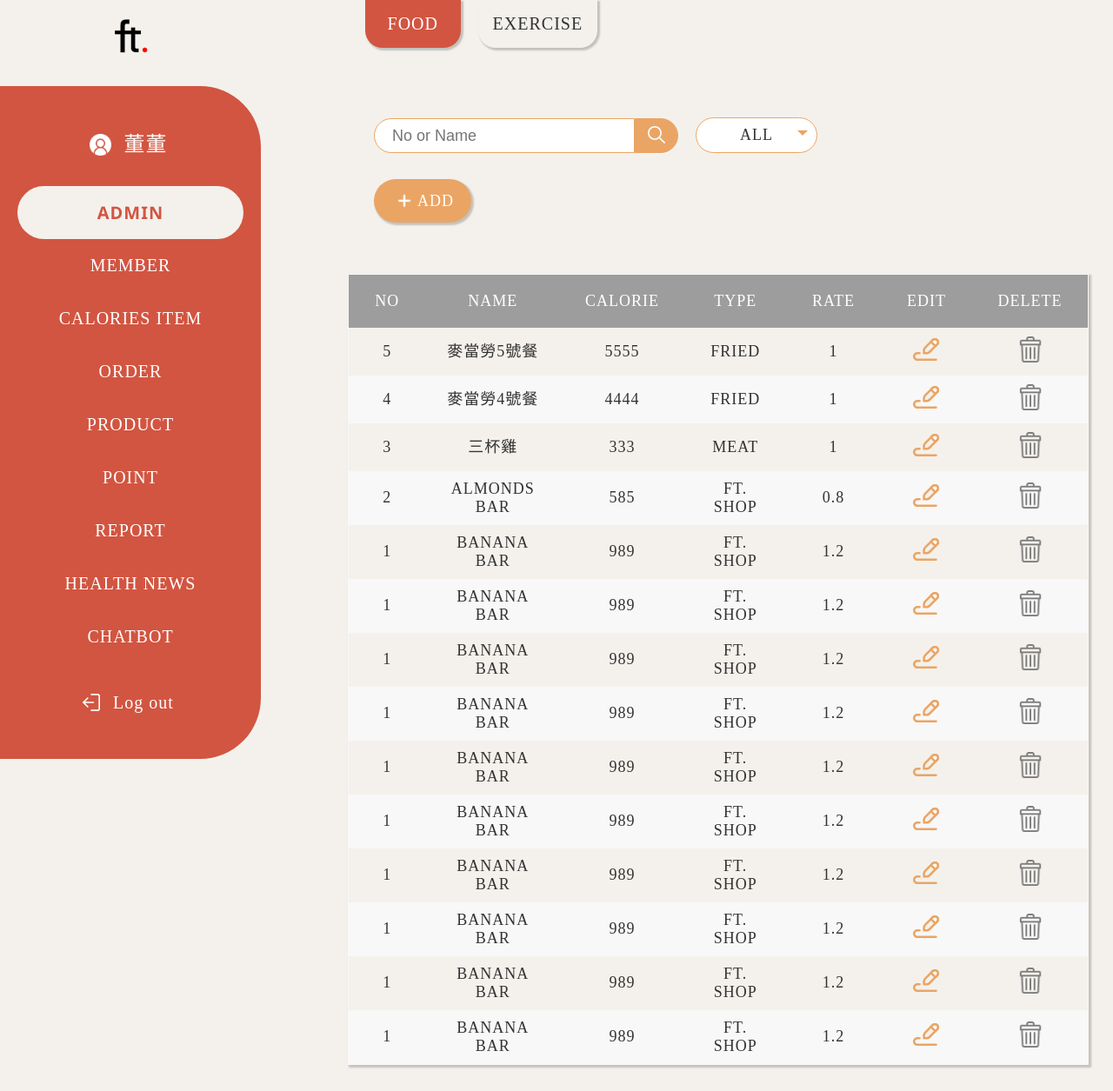
After one commit to manana034/CED102_G1, a PHP site: page /1_admin.html in a window 1280 px wide. The commit adds this page. Shown: the whole page at 87% size. Run offline with PHP 8.4, Linux system fonts and the light colour scheme; style sheets or scripts are compiled from the project's sources; some web fonts are replaced.

Commit message:
0329一頁後台

```diff
--- /dev/null
+++ b/dev/1_admin.html
@@ -0,0 +1,234 @@
+<!DOCTYPE html>
+<html lang="en">
+<head>
+    <meta charset="UTF-8">
+    <meta http-equiv="X-UA-Compatible" content="IE=edge">
+    <meta name="viewport" content="width=device-width, initial-scale=1.0">
+    <title>ADMIN</title>
+    <link rel="stylesheet" href="./css/common/all.css">
+    <link rel="stylesheet" href="./css/common/1_admin.css">
+    <script src="./js/header.js" defer></script>
+    <link rel="icon" href="../img/logo.ico" type="image/x-icon">
+</head>
+<body>
+<!-- 側邊欄 -->
+    <div class="aside">
+        <div class="logo">
+            <img src="../img/logo.png">
+        </div>
+        <div class="menu">
+            <div class="admin">
+                <img src="../icon/backend_admin.png">
+                <div class="admin_name">
+                    董董
+                </div>
+            </div>
+            <ul>
+                <li class="on">
+                    <a href="./1_admin.html">ADMIN</a>
+                </li>
+                <li>
+                    <a href="./2_member.html">MEMBER</a>
+                </li>
+                <li>
+                    <a href="./3_caloriesitem.html">CALORIES ITEM</a>
+                </li>
+                <li>
+                    <a href="./4_order.html">ORDER</a>
+                </li>
+                <li>
+                    <a href="./5_product.html">PRODUCT</a>
+                </li>
+                <li>
+                    <a href="./6_point.html">POINT</a>
+                </li>
+                <li>
+                    <a href="./7_report.html">REPORT</a>
+                </li>
+                <li>
+                    <a href="./8_healthnews.html">HEALTH NEWS</a>
+                </li>
+                <li>
+                    <a href="./9_chatbot.html">CHATBOT</a>
+                </li>
+            </ul>
+            <div class="logout">
+                <img src="../icon/backend_logout.svg">
+                <div>Log out</div>
+            </div>
+        </div>
+    </div>
+<!-- 右邊主欄 -->
+    <div class="main_food">
+        <div class="main_top">
+            <div class="page">
+                <div class="food">FOOD</div>
+                <div id="exercise">EXERCISE</div>
+            </div>
+            <form id="search_bar">
+                <div class="search-input">
+                    <input type="search" placeholder="No or Name">
+                    <button>
+                        <img src="../icon/magnifier_white.png">
+                    </button>
+                </div>
+                <div class="custom-select">
+                    <select name="sType">
+                        <option value="0">ALL</option>
+                        <option value="1">FOOD</option>
+                        <option value="2">EXERCISE</option>
+                        <option value="3">REGIMEN</option>
+                    </select>
+                </div>
+            </form>
+            <div class="add">
+                <button>
+                    <img src="../icon/add_white.png">
+                    ADD
+                </button>
+            </div>
+        </div>
+        <div class="main_bottom">
+            <table>
+                <tr>
+                  <th>NO</th>
+                  <th>NAME</th>
+                  <th>CALORIE</th>
+                  <th>TYPE</th>
+                  <th>RATE</th>
+                  <th>EDIT</th>
+                  <th>DELETE</th>
+                </tr>
+                <tr>
+                    <td>5</td>
+                    <td>麥當勞5號餐</td>
+                    <td>5555</td>
+                    <td>FRIED</td>
+                    <td>1</td>
+                    <td><img class="edit" src="../icon/backend_edit.svg"></td>
+                    <td><img class="delete" src="../icon/backend_trash.png"></td>
+                </tr>
+                <tr>
+                    <td>4</td>
+                    <td>麥當勞4號餐</td>
+                    <td>4444</td>
+                    <td>FRIED</td>
+                    <td>1</td>
+                    <td><img class="edit" src="../icon/backend_edit.svg"></td>
+                    <td><img class="delete" src="../icon/backend_trash.png"></td>
+                </tr>
+                <tr>
+                    <td>3</td>
+                    <td>三杯雞</td>
+                    <td>333</td>
+                    <td>MEAT</td>
+                    <td>1</td>
+                    <td><img class="edit" src="../icon/backend_edit.svg"></td>
+                    <td><img class="delete" src="../icon/backend_trash.png"></td>
+                </tr>
+                <tr>
+                    <td>2</td>
+                    <td>ALMONDS BAR</td>
+                    <td>585</td>
+                    <td>FT. SHOP</td>
+                    <td>0.8</td>
+                    <td><img class="edit" src="../icon/backend_edit.svg"></td>
+                    <td><img class="delete" src="../icon/backend_trash.png"></td>
+                </tr>
+                <tr>
+                    <td>1</td>
+                    <td>BANANA BAR</td>
+                    <td>989</td>
+                    <td>FT. SHOP</td>
+                    <td>1.2</td>
+                    <td><img class="edit" src="../icon/backend_edit.svg"></td>
+                    <td><img class="delete" src="../icon/backend_trash.png"></td>
+                </tr>
+                <tr>
+                    <td>1</td>
+                    <td>BANANA BAR</td>
+                    <td>989</td>
+                    <td>FT. SHOP</td>
+                    <td>1.2</td>
+                    <td><img class="edit" src="../icon/backend_edit.svg"></td>
+                    <td><img class="delete" src="../icon/backend_trash.png"></td>
+                </tr>
+                <tr>
+                    <td>1</td>
+                    <td>BANANA BAR</td>
+                    <td>989</td>
+                    <td>FT. SHOP</td>
+                    <td>1.2</td>
+                    <td><img class="edit" src="../icon/backend_edit.svg"></td>
+                    <td><img class="delete" src="../icon/backend_trash.png"></td>
+                </tr>
+                <tr>
+                    <td>1</td>
+                    <td>BANANA BAR</td>
+                    <td>989</td>
+                    <td>FT. SHOP</td>
+                    <td>1.2</td>
+                    <td><img class="edit" src="../icon/backend_edit.svg"></td>
+                    <td><img class="delete" src="../icon/backend_trash.png"></td>
+                </tr>
+                <tr>
+                    <td>1</td>
+                    <td>BANANA BAR</td>
+                    <td>989</td>
+                    <td>FT. SHOP</td>
+                    <td>1.2</td>
+                    <td><img class="edit" src="../icon/backend_edit.svg"></td>
+                    <td><img class="delete" src="../icon/backend_trash.png"></td>
+                </tr>
+                <tr>
+                    <td>1</td>
+                    <td>BANANA BAR</td>
+                    <td>989</td>
+                    <td>FT. SHOP</td>
+                    <td>1.2</td>
+                    <td><img class="edit" src="../icon/backend_edit.svg"></td>
+                    <td><img class="delete" src="../icon/backend_trash.png"></td>
+                </tr>
+                <tr>
+                    <td>1</td>
+                    <td>BANANA BAR</td>
+                    <td>989</td>
+                    <td>FT. SHOP</td>
+                    <td>1.2</td>
+                    <td><img class="edit" src="../icon/backend_edit.svg"></td>
+                    <td><img class="delete" src="../icon/backend_trash.png"></td>
+                </tr>
+                <tr>
+                    <td>1</td>
+                    <td>BANANA BAR</td>
+                    <td>989</td>
+                    <td>FT. SHOP</td>
+                    <td>1.2</td>
+                    <td><img class="edit" src="../icon/backend_edit.svg"></td>
+                    <td><img class="delete" src="../icon/backend_trash.png"></td>
+                </tr>
+                <tr>
+                    <td>1</td>
+                    <td>BANANA BAR</td>
+                    <td>989</td>
+                    <td>FT. SHOP</td>
+                    <td>1.2</td>
+                    <td><img class="edit" src="../icon/backend_edit.svg"></td>
+                    <td><img class="delete" src="../icon/backend_trash.png"></td>
+                </tr>
+                <tr>
+                    <td>1</td>
+                    <td>BANANA BAR</td>
+                    <td>989</td>
+                    <td>FT. SHOP</td>
+                    <td>1.2</td>
+                    <td><img class="edit" src="../icon/backend_edit.svg"></td>
+                    <td><img class="delete" src="../icon/backend_trash.png"></td>
+                </tr>
+              </table>
+            <!-- <div class="pagination"></div> -->
+        </div>
+    </div>
+
+</body>
+</html>
--- /dev/null
+++ b/dev/sass/1_admin.scss
@@ -0,0 +1,287 @@
+@import './all.scss';
+@import './component/header.scss';
+
+.aside {
+    margin: 20px 0;
+    display: inline-block;
+    > .logo {
+        width: 40px;
+        margin: auto;
+        margin-bottom: 30px;
+    }
+    > .menu {
+        background-color: $red-l;
+        border-radius: 0 70px 70px 0;
+        height: 100%;
+		padding: 20px;
+		align-content: space-around;
+        width: 300px;
+		transition: all .5s;
+        > .admin {
+            display: flex;
+            align-items: center;
+            justify-content: center;
+            margin: 20px 0;
+            > img {
+                width: 25px;
+                margin: 15px;
+            }
+            > div {
+                font-size: 24px;
+                font-family: KozGoPr6N-R;
+                color: $white;
+                margin-right: 20px;
+            }
+        }
+        > ul{
+			display: flex;
+			flex-wrap: wrap;
+			> li {
+                font-size: 20px;
+				width: 100%;
+				display: flex;
+				justify-content: center;
+                padding: 20px;
+                border-radius: 100px;
+                transition: .3s;
+                cursor: pointer;
+                &:hover {
+                    background-color: lighten($red-l,10);
+                    transition: .3s;
+                }
+				a {
+                    text-decoration: none;
+					color:$white;
+					text-transform: uppercase;
+				}
+			}
+            li.on {
+                background-color: #f4f1ec;
+                a {
+                    color: $red-l;
+                    font-family: NotoSans-B;
+                }
+            }
+		}
+        > .logout {
+            display: flex;
+            align-items: center;
+            justify-content: center;
+            margin: 20px 0;
+            background-color: $red-l;
+            cursor: pointer;
+            > img {
+                width: 20px;
+                margin: 15px;
+                transition: .5s;
+            }
+            > div {
+                font-size: 20px;
+                color: $white;
+                margin-right: 20px;
+                transition: .5s;
+            }
+            &:hover > img{
+                transform: translateX(-50%);
+                transition: .5s;
+            }
+        }
+
+    }
+}
+
+.main_food {
+    margin-left: 100px;
+    max-width: calc(90% - 300px);
+    position: absolute;
+    display: inline-flex;
+    flex-wrap: wrap;
+    flex-direction: column;
+    div.main_top {
+        div.page {
+            padding-bottom: 50px;
+            display: flex;
+            width: 100%;
+            div.food {
+                color: $white;
+                background-color: $red-l;
+                padding: 2% 3%;
+                font-size: 20px;
+                outline: none;
+                border-radius: 0 0 20px 20px;
+                box-shadow: 2px 2px 2px 1px rgba(0, 0, 0, 0.2);
+                display: inline-block;
+                margin: 0 20px;
+            }
+            #exercise {
+                color: $black;
+                background-color: $primary-l;
+                padding: 2% 2%;
+                font-size: 20px;
+                border-radius: 0 0 20px 20px;
+                box-shadow: 2px 2px 2px 1px rgba(0, 0, 0, 0.2);
+                cursor: pointer;
+                transition: all .3s;
+                display: inline-block;
+                &:hover {
+                    color: $white;
+                    background-color: $blue-d;
+                    box-shadow: 0px 0px 0px 0px rgba(0, 0, 0, 0);
+                }
+            }
+        }
+        #search_bar {
+            margin: 30px;
+            display: flex;
+            align-items: self-end;
+            .search-input{
+                margin-right: 20px;
+                display: inline-flex;
+                align-items: center;
+                input {
+                    width: 300px;
+                    height: 40px;
+                    border: 1px solid $primary;
+                    border-radius: 100px 0 0 100px;
+                    outline: none;
+                    font-size: 18px;
+                    padding: 0 20px;
+                    background-color: $white;
+                }
+                button {
+                    background-color: $white;
+                    width: 50px;
+                    height: 40px;
+                    border: 1px solid $primary;
+                    border-radius: 0 100px 100px 0;
+                    outline: none;
+                    background-color: $primary;
+                    cursor: pointer;
+                    transition: .3s;
+                    &:hover {
+                        border: 1px solid lighten($primary,10);
+                        background-color: lighten($primary,10);
+                        transition: .3s;
+                    }
+                    img {
+                        width: 20px;
+                    }
+                }
+            }
+            .custom-select {
+                display: flex;
+                justify-content: center;
+                padding: 3px 0px;
+                border: 1px solid $primary;
+                position: relative;
+                font-size: 18px;
+                width: 140px;
+                cursor: pointer;
+                background: white;
+                border-radius: 30px;
+                // border: 1px solid black;
+                select{
+                    display: none; /*hide original SELECT element:*/
+                }
+            }
+            .select-selected:after {
+                position: absolute;
+                content: "";
+                top: 14px;
+                right: 10px;
+                width: 0;
+                height: 0;
+                border: 6px solid transparent;
+                border-color: $primary transparent transparent transparent;
+            }
+            /*point the arrow upwards when the select box is open (active):*/
+            .select-selected.select-arrow-active:after {
+                border-color: transparent transparent $primary transparent;
+                top: 7px;
+            }
+
+            /*style the items (options), including the selected item:*/
+            .select-items div,.select-selected {
+                display: flex;
+                justify-content: center;
+                padding: 5px;
+                border: 1px solid transparent;
+                // border-color: transparent transparent rgba(0, 0, 0, 0.1) transparent;
+                // cursor: pointer;
+                user-select: none;
+            }
+
+            /*style items (options):*/
+            .select-items {
+                border-radius: 10px;
+                top: 40px;
+                box-shadow: 8px 11px 7px -6px rgba(0, 0, 0 ,.3);
+                position: absolute;
+                z-index: 99;
+                width: 100%;
+                background-color: $white;
+            }
+
+            /*hide the items when the select box is closed:*/
+            .select-hide {
+                display: none;
+            }
+
+            .select-items div:hover, .same-as-selected {
+                border-radius: 10px;
+                background-color: rgba(0, 0, 0, 0.1);
+            }
+        }
+        > .add {
+            width: 100%;
+            padding-bottom: 30px;
+            button {
+                @include btnStyle($b-color:$primary);
+                text-align: center;
+                margin-left: 30px;
+                font-size: 18px;
+                color: $white;
+                display: flex;
+                align-items: center;
+                img {
+                    width: 30px;
+                }
+            }
+        }
+    }
+    div.main_bottom {
+        padding: 30px 0;
+        table {
+            font-size: 18px;
+            border-collapse: collapse;
+            border: 1px solid $gray1;
+            box-shadow: 2px 2px 2px 1px rgba(0, 0, 0, 0.2);
+            th {
+                background: $gray5;
+                color: $white;
+                padding: 20px;
+            }
+            tr {
+                text-align: center;
+            }
+            tr:nth-child(odd) {
+                background: $gray1;
+            }
+            td {
+                width: 600px;
+                vertical-align: middle;
+                min-width: 50px;
+                padding: 10px 20px;
+                img {
+                    cursor: pointer;
+                    width: 30px;
+                    transition: .3s;
+                    &:hover {
+                        transform: scale(1.1);
+                        transition: .3s;
+                    }
+                }
+            }
+        }
+    }
+}
--- a/dev/sass/info_content.scss
+++ b/dev/sass/info_content.scss
@@ -36,6 +36,8 @@ main {
     }
     video {
         outline: none;
+        height: auto;
+        max-width: 100%;
     }
     img {
         max-width: 100%;
```
Also changed, not shown: dev/sass/search.scss (+28 -24 lines), dev/search.html (+14 -11 lines), dev/icon/add_black.png (added), dev/icon/add_white.png (added), dev/icon/backend_admin.png (added), dev/icon/backend_edit.svg (added), dev/icon/backend_logout.svg (added), dev/icon/backend_save.svg (added), dev/icon/backend_trash.png (added), dev/icon/magnifier_white.png (added).
